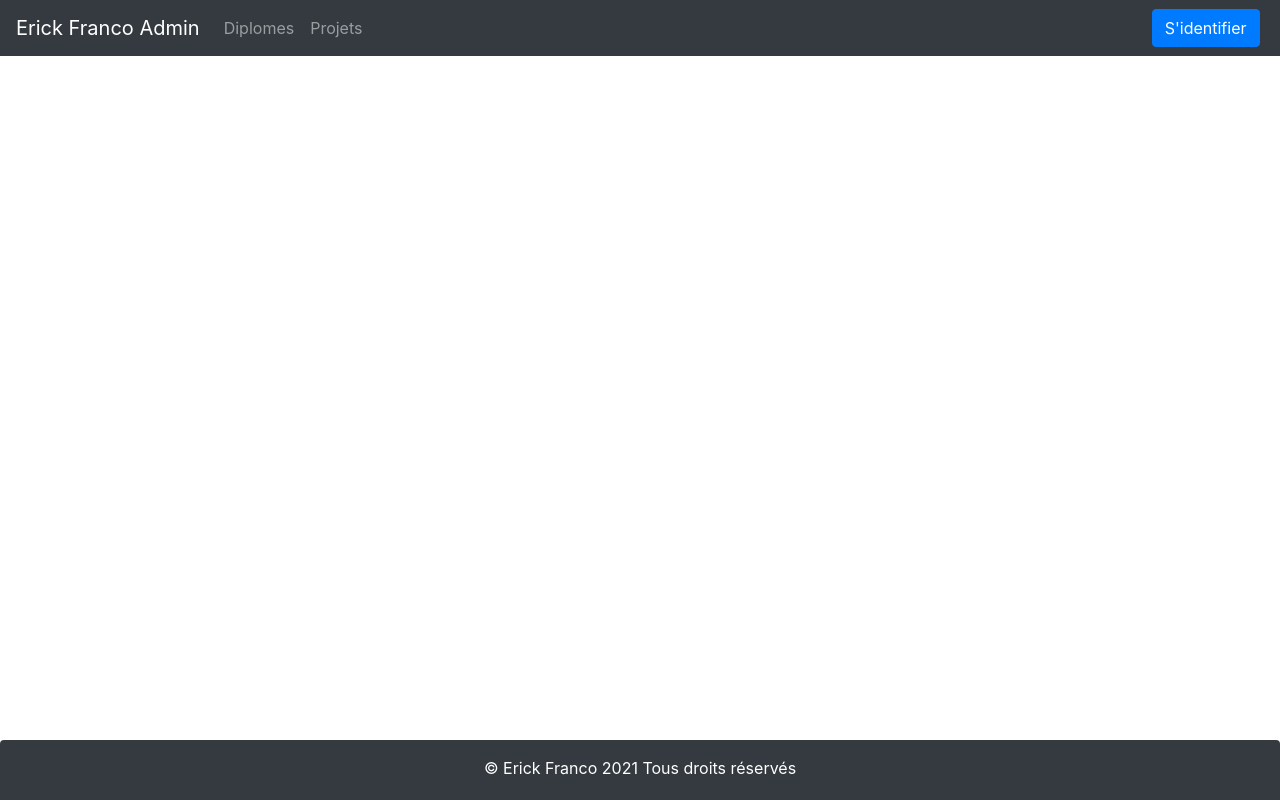
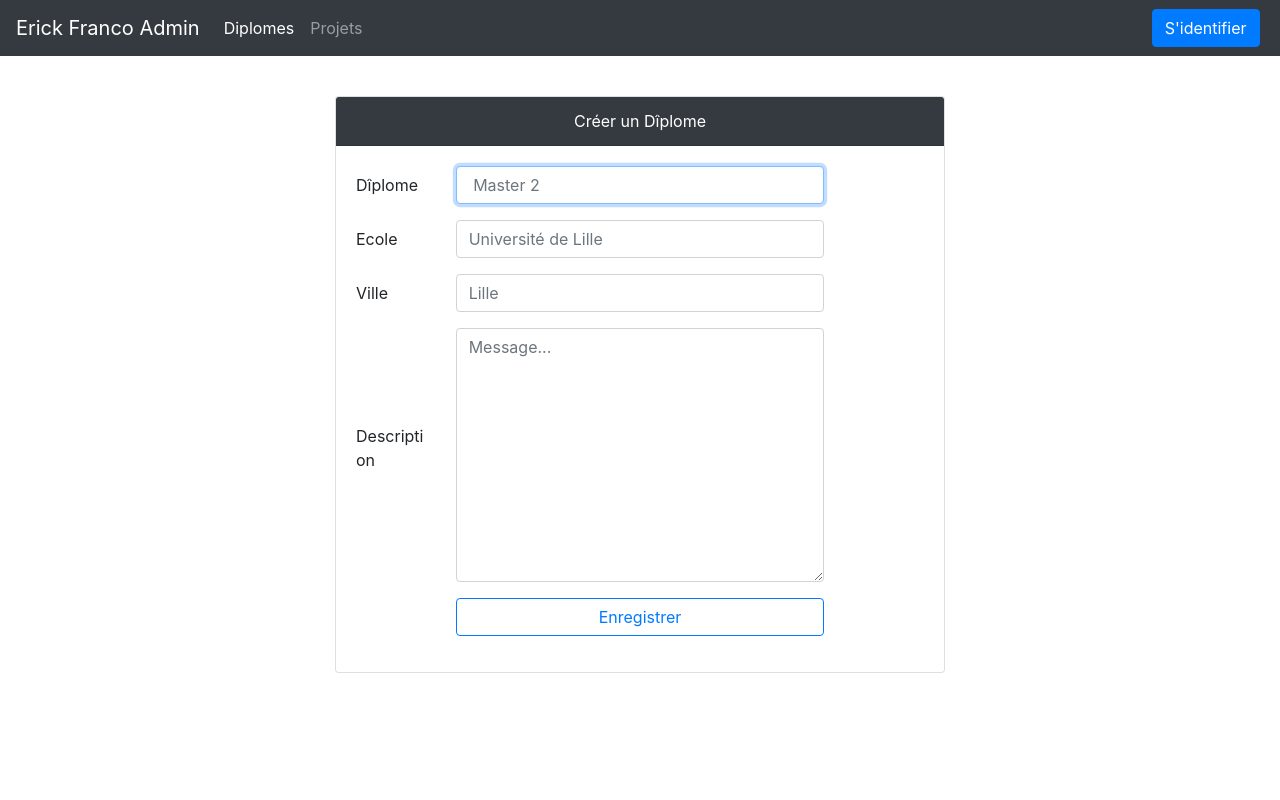
Before and after one commit to gache/diplomeFront, an Angular app: page /diplomesAdmin/formCreateDiplome/1 in a window 1280 px wide. Before the commit this address led to /. Built offline with nearby package versions, Linux system fonts and the light colour scheme; no server answers.

Commit message:
diplomeById

```diff
--- a/src/app/admin/admindiplome/admindiplome.component.html
+++ b/src/app/admin/admindiplome/admindiplome.component.html
@@ -21,7 +21,7 @@
                         <td>{{ item.nomDiplome }}</td>
                         <td>{{ item.description }}</td>
                         <td>
-                            <button class="btn btn-sm btn-outline-success" [routerLink]="['/createDiplome/form', item.id]"><i class="far fa-edit"></i></button>
+                            <button class="btn btn-sm btn-outline-success" [routerLink]="['/diplomesAdmin/formCreateDiplome', item.id]"><i class="far fa-edit"></i></button>
                         </td>
                         <td>
                             <button class="btn btn-sm btn-outline-danger">
--- a/src/app/admin/formCreate/creatediplome/creatediplome.component.ts
+++ b/src/app/admin/formCreate/creatediplome/creatediplome.component.ts
@@ -2,35 +2,46 @@ import { Component, OnInit } from '@angular/core';
 import { ActivatedRoute, Router } from '@angular/router';
 import { Diplome } from 'src/app/model/diplome';
 import { DiplomeService } from '../../../service/diplome.service';
+import swal from 'sweetalert2';
 
 
-@Component( {
+@Component({
   selector: 'app-creatediplome',
   templateUrl: './creatediplome.component.html',
   styleUrls: ['./creatediplome.component.css']
-} )
+})
 export class CreatediplomeComponent implements OnInit {
 
 
   title: string = "Créer un Dîplome";
   public diplome: Diplome = new Diplome();
   erreurs: string[];
-  constructor( private diplomeService: DiplomeService,
-    private router: Router, private activatedRoute: ActivatedRoute ) { }
+  constructor(private diplomeService: DiplomeService,
+    private router: Router, private activatedRoute: ActivatedRoute) { }
 
-  ngOnInit (): void {
+  ngOnInit(): void {
+    this.chargerDiplome()
   }
 
 
-  public create (): void {
-    console.log( this.diplome );
+  public create(): void {
+    console.log(this.diplome);
+    this.diplomeService.create(this.diplome).subscribe(respon => {
+      this.router.navigate(['diplomesAdmin'])
+      swal.fire('Nouveau Dîplome', `Dîplome ${this.diplome.nomDiplome} a été créer avec satisfaction`, 'success')
+    });
+  }
 
-    this.diplomeService.create( this.diplome ).subscribe(
-      respo => this.router.navigate( ['diplomesAdmin'] )
-    )
-
-
+  public chargerDiplome(): void {
+    this.activatedRoute.params.subscribe(params => {
+      let id = params['id'];
+      if (id) {
+        this.diplomeService.getDiplome(id).subscribe((diplomeID) => this.diplome = diplomeID);
+      }
+    })
   }
 
 
+
+
 }
--- a/src/app/app-routing.module.ts
+++ b/src/app/app-routing.module.ts
@@ -8,6 +8,7 @@ const routes: Routes = [
   { path: 'diplomesAdmin', component: AdmindiplomeComponent },
   { path: 'projetsAdmin', component: AdminprojetsComponent },
   { path: 'diplomesAdmin/formCreateDiplome', component: CreatediplomeComponent },
+  { path: 'diplomesAdmin/formCreateDiplome/:id', component: CreatediplomeComponent },
 ];
 
 @NgModule( {
--- a/src/app/app.component.html
+++ b/src/app/app.component.html
@@ -1,4 +1,4 @@
 <app-adminnavbar></app-adminnavbar>
 
 <router-outlet></router-outlet>
-<app-footer></app-footer>
+<!-- <app-footer></app-footer> -->
--- a/src/app/service/diplome.service.ts
+++ b/src/app/service/diplome.service.ts
@@ -26,9 +26,15 @@ export class DiplomeService {
     );
   }
 
-  create ( diplome: Diplome ): Observable<Diplome> {
+  public create ( diplome: Diplome ): Observable<Diplome> {
     return this.Http.post<Diplome>( this.url, diplome, { headers: this.httpHeaders } )
   }
 
+  public getDiplome(id): Observable<Diplome> {
+    return this.Http.get<Diplome>(`${this.url}/${id}`)
+  }
+
+
+
 
 }
```
Also changed, not shown: 1 other file (tests, documents, lock files or other folders).
